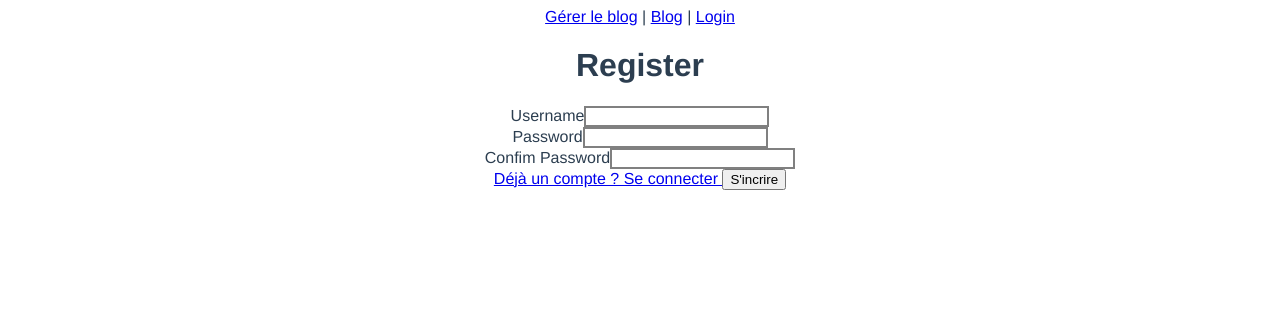
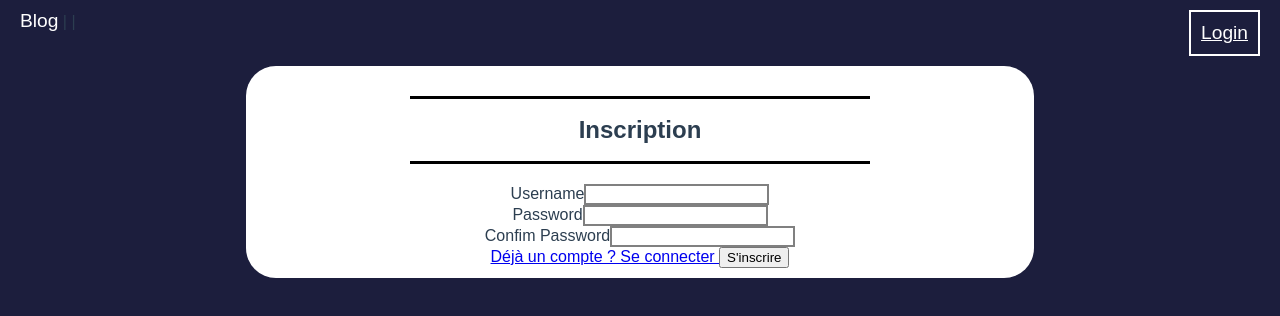
Before and after one commit to IIM-Creative-Technology/vuejs-CanberraMenthonnex, a Vue app: page /register in a window 1280 px wide. Shown: the top 316 px of the page. Built offline with nearby package versions, Linux system fonts and the light colour scheme.

Commit message:
fix: auth

```diff
--- a/src/App.vue
+++ b/src/App.vue
@@ -18,6 +18,14 @@ import Alert from './components/Alert.vue';
 
 
 <style>
+body {
+  padding: 0;
+  margin: 0;
+  background-color: #1C1E3D;
+}
+* {
+  font-family: sans-serif;
+}
 #app {
   font-family: Avenir, Helvetica, Arial, sans-serif;
   -webkit-font-smoothing: antialiased;
--- a/src/components/Navbar.vue
+++ b/src/components/Navbar.vue
@@ -1,21 +1,58 @@
 <template>
-    <nav>
-        <router-link :to="{name: 'BlogList'}">Gérer le blog</router-link> |
-        <router-link :to="{name: 'Blog'}">Blog</router-link> |
-        <router-link :to="{name: 'Login'}">Login</router-link>
+    <nav class="nav">
+        <div>
+            <router-link class="nav--items" :to="{name: 'Blog'}">Blog</router-link> |
+            <router-link class="nav--items" v-if="user" :to="{name: 'BlogList'}">Gérer le blog</router-link> |
+        </div>
+
+        <router-link class="nav--cta" v-if="!user" :to="{name: 'Login'}">Login</router-link>
+        <button class="nav--cta" v-if="user" @click="logout">Déconnexion</button>
     </nav>
 
 </template>
 
 
 <script>
+import { mapState } from 'vuex'
 export default {
     name: "NavBar",
-
+    methods: {
+        logout() {
+            this.$store.dispatch('logout')
+        }
+    },
+    computed : {
+        ...mapState({
+            user: state => state.connectedUser
+        })
+    }
 }
 </script>
 
 
 <style>
 
+    .nav {
+        display: flex;
+        justify-content: space-between;
+        align-content: center;
+        padding: 10px 20px;
+    }
+
+    .nav--items {
+        color: white;
+        text-decoration: none;
+        font-size: 1.2em;
+    }
+
+    .nav--cta {
+        background: none;
+        color: white;
+        border: 2px solid white;
+        font-size: 1.2em;
+        padding: 10px;
+        cursor: pointer;
+    }
+
+
 </style>
--- /dev/null
+++ b/src/components/forms/CustomForm.vue
@@ -0,0 +1,54 @@
+<template>
+    <section class="form-container">
+        <header class="form--header">
+            <slot name="header"></slot>
+        </header>
+        <form action="" @submit.prevent="submitForm">
+            <slot></slot>
+        </form>
+    </section>
+</template>
+
+<script>
+
+export default {
+    name: "CustomForm",
+    emits: ["submit"],
+    methods: {
+        submitForm() {
+            this.$emit("submit")
+        }
+    }
+}
+</script>
+
+<style scoped>
+    .form-container {
+        background-color: white;
+        width: 60%;
+        margin: 0 auto;
+        padding: 10px;
+        border-radius: 30px;
+    }
+    .form--header {
+        position: relative;
+        display: flex;
+        align-items: center;
+        justify-content: center;
+        margin: 20px 0;
+    }
+    .form--header::before, .form--header::after {
+        display: block;
+        content: "";
+        position: absolute;
+        width: 60%;
+        height: 3px;
+        background-color: black;
+    }
+    .form--header::before {
+        top: 0;
+    }
+    .form--header::after {
+        bottom: 0;
+    }
+</style>
--- a/src/components/forms/RegisterForm.vue
+++ b/src/components/forms/RegisterForm.vue
@@ -1,5 +1,10 @@
 <template>
-    <form @submit.prevent="register">
+    <custom-form @submit="register">
+        <template #header>
+            <h1>
+                Inscription
+            </h1>
+        </template>
         <input-label v-model="username" type="text" name="username" label="Username" :hasError="usernameError"/>
         <input-label v-model="password" type="password" name="password" label="Password" :hasError="passwordError"/>
         <input-label v-model="confirmPassword" type="password" name="confirm_password" label="Confim Password" :hasError="passwordError"/>
@@ -7,18 +12,20 @@
             Déjà un compte ? Se connecter
         </router-link>
         <button>
-           S'incrire
+           S'inscrire
         </button>
-    </form>
+    </custom-form >
 </template>
 
 <script>
 import InputLabel from '../inputs/InputLabel.vue'
+import CustomForm from './CustomForm.vue'
 
 export default {
     name: "LoginForm",
     components : {
-        InputLabel
+        InputLabel,
+        CustomForm
     },
     emit :[
         "register"
@@ -44,3 +51,7 @@ export default {
     }
 }
 </script>
+
+<style scoped>
+
+</style>
--- a/src/middleware/auth.js
+++ b/src/middleware/auth.js
@@ -0,0 +1,18 @@
+import router from "../router"
+
+export function withAuth(to, from, next) {
+    const auth = localStorage.getItem("auth")
+    if(!auth) {
+        router.push({name: "Login"})
+    } else next()
+
+
+}
+
+export function withoutAuth(to, from, next) {
+    if(localStorage.getItem("auth")) {
+        router.push({name: "Blog"})
+    } else next()
+
+
+}
--- a/src/router/index.js
+++ b/src/router/index.js
@@ -4,32 +4,37 @@ import Login from "../views/admin/Login.vue"
 import Blog from "../views/Blog.vue"
 import CreatePost from "../views/admin/CreatePost"
 import Register from "../views/admin/Register"
+import { withAuth, withoutAuth } from '../middleware/auth'
 const routes = [
   {
     path: '/',
     name: 'Blog',
-    component: Blog
+    component: Blog,
   },
   {
     path: "/login",
     name : "Login",
-    component: Login
+    component: Login,
+    beforeEnter: withoutAuth
   },
   {
     path: "/register",
     name: "Register",
-    component: Register
+    component: Register,
+    beforeEnter: withoutAuth
   },
 
   {
     path: "/admin/blog",
     name: 'BlogList',
-    component: BlogList
+    component: BlogList,
+    beforeEnter : withAuth
   },
   {
     path: "/admin/blog/create",
     name: "CreatePost",
-    component: CreatePost
+    component: CreatePost,
+    beforeEnter: withAuth
   }
 ]
 
--- a/src/store/index.js
+++ b/src/store/index.js
@@ -3,8 +3,8 @@ import router from '../router/index'
 
 export default createStore({
   state: {
-    users : [],
-    connectedUser : null,
+    users : JSON.parse( localStorage.getItem("auth-users") ) || [],
+    connectedUser : JSON.parse( localStorage.getItem('auth' )),
     posts : [
       {
         title : "MyTitle",
@@ -43,6 +43,14 @@ export default createStore({
       state.connectedUser = user
     },
     /**
+     * Remove connected user
+     *
+     * @param {*} state
+     */
+    logout(state) {
+      state.connectedUser = null
+    },
+    /**
      * Mutate alertMessage
      *
      * @param {*} state
@@ -64,15 +72,26 @@ export default createStore({
      * @param {*} param1
      */
     login(ctx, {username, password}) {
+      console.log(ctx.state.users);
       const user = ctx.state.users.find(user => user.username === username && user.password === password)
 
       if (!user) {
         return ctx.commit('switchAlertDisplay', {message: "The authentification is erroned", hasError: true})
       }
 
-      localStorage.setItem("auth", {username})
+      localStorage.setItem("auth", JSON.stringify( {username} ))
       ctx.commit("connectUser", user)
       router.push({name: 'Blog'})
+    },
+    /**
+     * Logout user
+     *
+     * @param {*} ctx
+     */
+    logout(ctx) {
+      localStorage.removeItem("auth")
+      ctx.commit("logout")
+      router.push({ name: "Login"  })
     },
     /**
      * Register user
@@ -81,6 +100,7 @@ export default createStore({
      * @param {*} user
      */
     register(ctx, user) {
+      localStorage.setItem("auth-users", JSON.stringify( [...ctx.state.users, user]))
       ctx.commit("registerUser", user)
     },
     /**
--- a/src/views/admin/Register.vue
+++ b/src/views/admin/Register.vue
@@ -1,5 +1,4 @@
 <template>
-    <h1>Register</h1>
     <register-form @register="register"/>
 </template>
 
```
